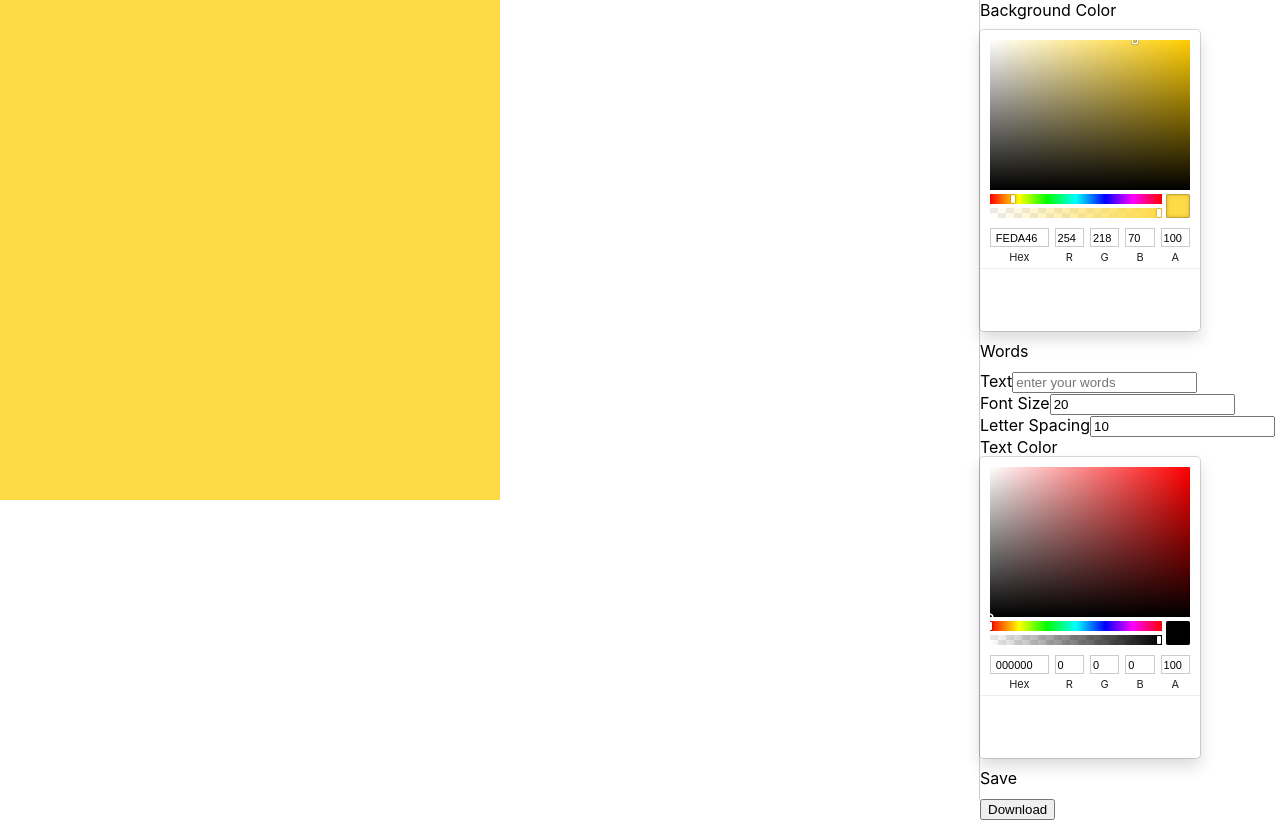
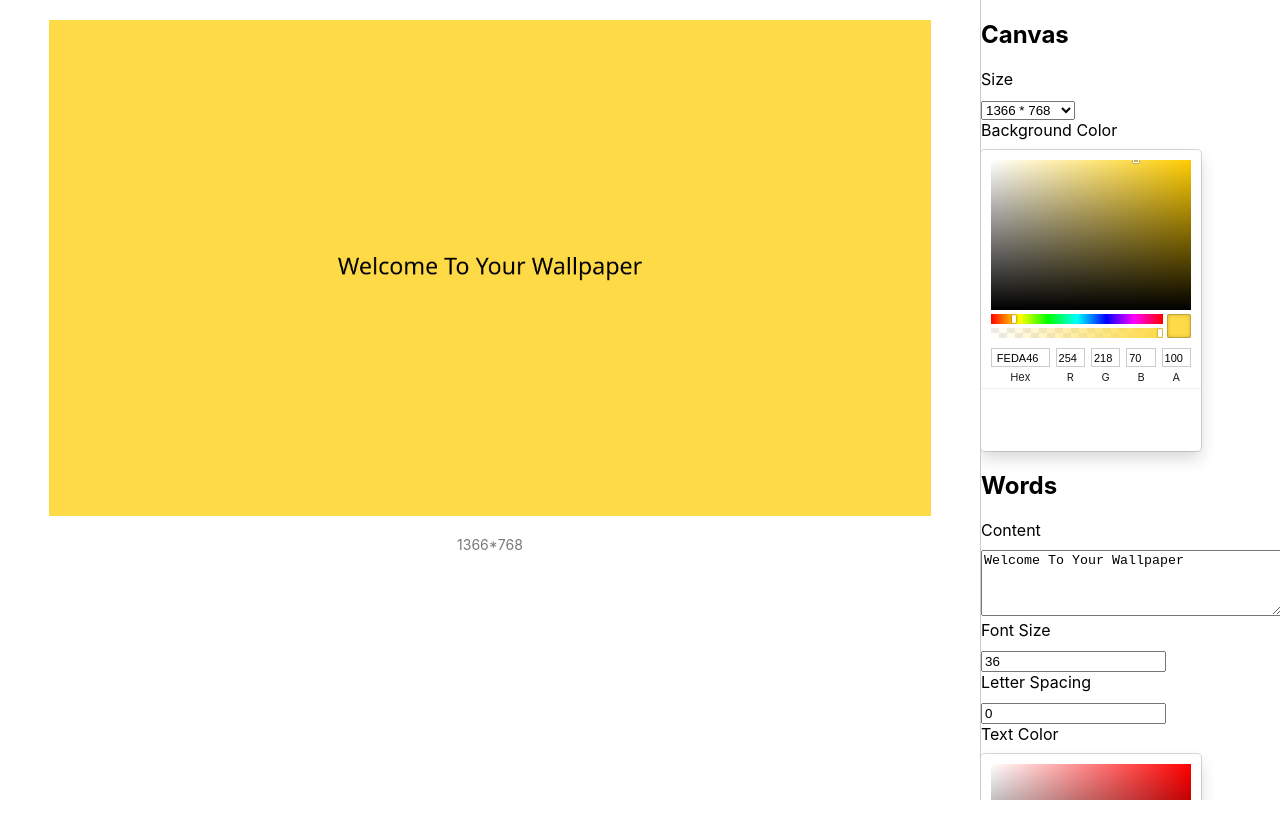
Before and after one commit to luogao/react-learning-road, a React (Create React App) app in the folder wallpaper-production/: page / in a window 1280 px wide. Built offline with nearby package versions, Linux system fonts and the light colour scheme.

Commit message:
添加更改画布大小设置，修改样式

```diff
--- a/wallpaper-production/src/App.js
+++ b/wallpaper-production/src/App.js
@@ -31,14 +31,16 @@ class App extends Component {
   state = {
     imgUrl: '',
     canvasData: {
-      width: 500,
-      height: 500,
+      size: {
+        width: 1366,
+        height: 768
+      },
       bgColor: '#feda46',
       words: {
-        text: '',
-        fontSize: 20,
+        text: 'Welcome To Your Wallpaper',
+        fontSize: 36,
         color: '#000',
-        letterSpacing: 10
+        letterSpacing: 0
       }
     }
   }
--- a/wallpaper-production/src/components/Canvas/Canvas.css
+++ b/wallpaper-production/src/components/Canvas/Canvas.css
@@ -1,3 +1,14 @@
 .render {
   flex: 1;
 }
+
+canvas {
+  margin: 20px auto;
+  display: block;
+}
+
+.size-label {
+  font-size: 14px;
+  color: #797979;
+  text-align: center;
+}
--- a/wallpaper-production/src/components/Canvas/Canvas.js
+++ b/wallpaper-production/src/components/Canvas/Canvas.js
@@ -33,8 +33,9 @@ class Canvas extends React.Component {
   draw() {
     const { ctx, canvas } = this
     const { data } = this.props
-    const { width, height, bgColor, words } = data
+    const { size, bgColor, words } = data
     const { color: textColor, fontSize, text, letterSpacing } = words
+    const { width, height } = size
 
     ctx.clearRect(0, 0, width, height)
     ctx.beginPath()
@@ -71,10 +72,13 @@ class Canvas extends React.Component {
 
   render() {
     const { data } = this.props
-    const { width, height } = data
+    const { size: { width, height } } = data
+
+
     return (
       <div className="render">
-        <canvas ref={this.canvasRef} width={width} height={height}></canvas>
+        <canvas style={{maxWidth: '90%'}} ref={this.canvasRef} width={width} height={height}></canvas>
+        <div className="size-label">{width + '*' + height}</div>
       </div>
     )
   }
--- a/wallpaper-production/src/components/Control/Control.css
+++ b/wallpaper-production/src/components/Control/Control.css
@@ -3,6 +3,9 @@
   height: 100vh;
   border-left: 1px solid #ccc;
   flex-shrink: 0;
+  overflow: auto;
+  padding-bottom: 1.5em;
+  box-sizing: border-box;
 }
 
 section + section{
--- a/wallpaper-production/src/components/Control/Control.js
+++ b/wallpaper-production/src/components/Control/Control.js
@@ -1,15 +1,18 @@
 import React from 'react'
 import { SketchPicker } from 'react-color'
+import { canvasSizeData } from '../../constants'
 
 import './Control.css'
 
 const defaultText = 'enter your words'
+
 
 class Control extends React.Component {
 
   constructor(props) {
     super(props)
     this.handleColorChange = this.handleColorChange.bind(this)
+    this.handleCanvasSizeChange = this.handleCanvasSizeChange.bind(this)
   }
 
   handleWordsDataChange(key, value) {
@@ -24,20 +27,43 @@ class Control extends React.Component {
     dataUpdate('bgColor', res.hex)
   }
 
+  handleCanvasSizeChange(e) {
+    const { dataUpdate } = this.props
+    const _value = e.currentTarget.value
+    const { data } = canvasSizeData.find(el => el.value === _value)
+    dataUpdate('size', data)
+  }
+
   render() {
     const { onSave, data } = this.props
 
     return (
       <div className='control-container'>
         <section>
-          <span> Background Color </span>
-          <SketchPicker color={data.bgColor} onChange={this.handleColorChange} />
+          <h1> Canvas </h1>
+          <div>
+            <span> Size </span>
+            <select defaultValue={1} onChange={this.handleCanvasSizeChange}>
+              {
+                canvasSizeData.map(option => (
+                  <option value="1" key={option.value} value={option.value}>{option.label}</option>
+                ))
+              }
+            </select>
+          </div>
+          <div>
+            <span> Background Color </span>
+            <SketchPicker color={data.bgColor} onChange={this.handleColorChange} />
+          </div>
+
         </section>
         <section>
-          <span> Words </span>
+          <h1> Words </h1>
           <div>
-            <label>Text</label>
-            <input
+            <span> Content </span>
+            <textarea
+              rows="4"
+              cols="35"
               placeholder={defaultText}
               value={data.words.text}
               type="text"
@@ -50,7 +76,7 @@ class Control extends React.Component {
             />
           </div>
           <div>
-            <label>Font Size</label>
+            <span>Font Size</span>
             <input
               placeholder='change font size'
               value={data.words.fontSize}
@@ -61,7 +87,7 @@ class Control extends React.Component {
             />
           </div>
           <div>
-            <label>Letter Spacing</label>
+            <span>Letter Spacing</span>
             <input
               placeholder='change the letter spacing'
               value={data.words.letterSpacing}
@@ -72,7 +98,7 @@ class Control extends React.Component {
             />
           </div>
           <div>
-            <label>Text Color</label>
+            <span>Text Color</span>
             <SketchPicker
               color={data.words.color}
               onChange={
--- /dev/null
+++ b/wallpaper-production/src/constants.js
@@ -0,0 +1,29 @@
+export const canvasSizeData = [{
+  value: '1',
+  data: {
+    width: 1366,
+    height: 768
+  },
+  label: '1366 * 768'
+}, {
+  value: '2',
+  data: {
+    width: 1920,
+    height: 1080
+  },
+  label: '1920 * 1080'
+}, {
+  value: '3',
+  data: {
+    width: 2560,
+    height: 1440
+  },
+  label: '2560 * 1440'
+}, {
+  value: '4',
+  data: {
+    width: 3840,
+    height: 2160
+  },
+  label: '3840 * 2160'
+}]
```
